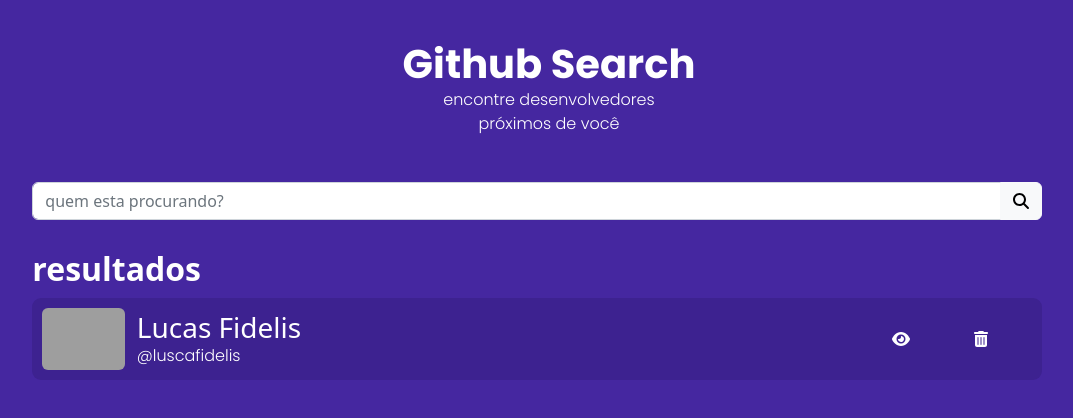
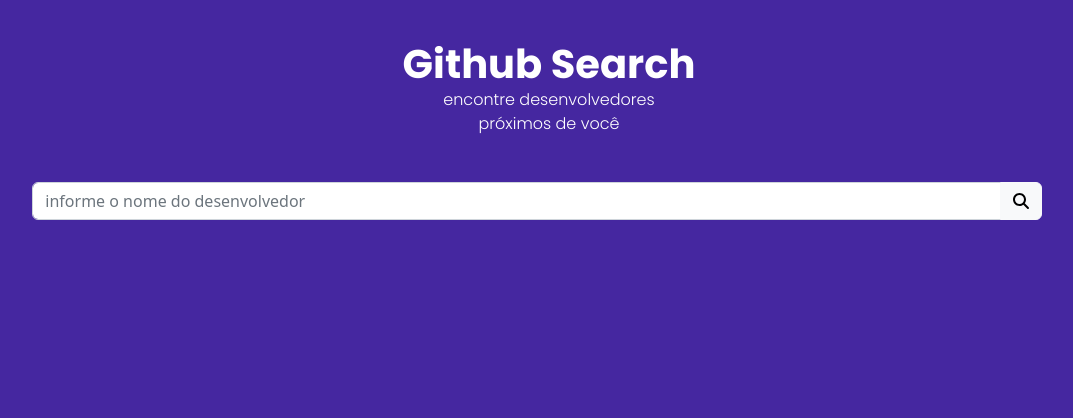
Before and after one commit to luscafidelis/github-search, an Angular app: page / in a window 1280 px wide. Shown: the top 418 px of the page, without its empty margins (91-1164 px from the left). Built offline with nearby package versions, Linux system fonts and the light colour scheme; grey boxes are pictures that could not be loaded.

Commit message:
searching for users and preview fix

```diff
--- a/src/app/app.component.html
+++ b/src/app/app.component.html
@@ -5,11 +5,12 @@
     </div>
     <div class="row justify-content-center">
       <div class="col-md-10">
-        <app-searchbox></app-searchbox>
+        <app-searchbox (searchRequest)="searchUser($event)"></app-searchbox>
       </div>
     </div>
-    <div class="row justify-content-center" *ngIf="userList.length>0">
-      <div class="col-md-10">
+    <div class="row justify-content-center" *ngIf="search">
+      <h2 class="text-center" *ngIf="userList.length==0">sua busca não obteve resultados</h2>
+      <div class="col-md-10" *ngIf="userList.length>0">
         <h2>resultados</h2>
         <app-profile *ngFor="let user of userList" [user]="user" (deleteRequest)="deleteUser(user)"></app-profile>
       </div>
--- a/src/app/app.component.ts
+++ b/src/app/app.component.ts
@@ -1,4 +1,5 @@
 import { Component } from '@angular/core';
+import { SearchService } from './services/search/search.service';
 
 @Component({
   selector: 'app-root',
@@ -6,19 +7,28 @@
   styleUrls: ['./app.component.css']
 })
 export class AppComponent {
+
+  constructor(private service: SearchService){ }
+
   title = 'github-search';
 
-  userList = [
-    {
-      'name': 'Lucas Fidelis',
-      'email': 'fidelis.lucas@gmail.com',
-      'login': 'luscafidelis',
-      'photo': 'https://avatars.githubusercontent.com/u/52222260?v=4'
-    }
-  ];
+  //Verifica se já ocorreu a busca
+  search = false;
+
+  searchUser(query: string){
+    //Atualizando o estado da busca
+    this.search = true;
+
+    //realizando busca
+    this.service.searchUsers(query)
+      .subscribe((users:any) => this.userList = users.items);
+  }
+
+  //lista de usuários encontrados
+  userList: any = [];
 
   deleteUser(target: any){
-    this.userList = this.userList.filter(user => user !== target);
+    this.userList = this.userList.filter((user: any) => user !== target);
    }
 
 }
--- a/src/app/profile/profile.component.css
+++ b/src/app/profile/profile.component.css
@@ -6,6 +6,11 @@
 
 .profile-preview{
     padding: 10px 10px;
+}
+.profile-preview a{
+    color: #fff;
+    text-decoration: none;
+    font-weight: lighter;
 }
 
 .profile-preview h3, .profile-preview p{
--- a/src/app/profile/profile.component.html
+++ b/src/app/profile/profile.component.html
@@ -1,17 +1,17 @@
 <div class="container-fluid profile-wrapper">
     <div class="row align-items-center profile-preview">
         <div class="col-2 col-sm-1 gx-0">
-            <img class="img-fluid rounded" src="{{user.photo}}" alt="Foto de {{user.name}}">
+            <img class="img-fluid rounded" src="{{user.avatar_url}}" alt="Foto de {{user.name}}">
         </div>
         <div class=" col-7 col-sm-9">
             <div class="row align-items-center">
                 <div class="col-auto">
-                    <h3>{{user.name}}</h3>
+                    <h3>{{user.login}}</h3>
                 </div>
             </div>
             <div class="row align-items-center">
                 <div class="col">
-                    <p>@{{user.login}}</p>
+                    <a href="{{user.html_url}}" target="_blank"><small>{{user.html_url}}</small></a>
                 </div>
             </div>
         </div>
--- a/src/app/searchbox/searchbox.component.html
+++ b/src/app/searchbox/searchbox.component.html
@@ -1,8 +1,8 @@
 <form action="/search" class="search-form">
     <div class="input-group mb-2">
-        <input type="text" name="user" id="search-input" class="form-control" placeholder="quem esta procurando?">
+        <input type="text" name="user" id="search-input" class="form-control" #query placeholder="informe o nome do desenvolvedor">
         <div class="input-group-append">
-            <button type="submit" class="btn btn-light search-btn">
+            <button class="btn btn-light search-btn" (click)="search(query.value)">
                 <fa-icon [icon]="faSearch"></fa-icon>
             </button>
         </div>
--- a/src/app/searchbox/searchbox.component.ts
+++ b/src/app/searchbox/searchbox.component.ts
@@ -1,4 +1,4 @@
-import { Component } from '@angular/core';
+import { Component, EventEmitter, Input, Output } from '@angular/core';
 import { faSearch } from '@fortawesome/free-solid-svg-icons';
 
 @Component({
@@ -8,4 +8,9 @@
 })
 export class SearchboxComponent {
   faSearch = faSearch;
+  @Output() searchRequest = new EventEmitter<string>();
+
+  search(query:string){
+    this.searchRequest.emit(query)
+  }
 }
--- /dev/null
+++ b/src/app/services/search/search.service.ts
@@ -0,0 +1,12 @@
+import { Injectable } from '@angular/core';
+import { HttpClient } from '@angular/common/http';
+
+@Injectable()
+export class SearchService {
+  private readonly API = 'https://api.github.com';
+  constructor(private http: HttpClient) { }
+
+  searchUsers(query:string){
+    return this.http.get(this.API+'/search/users?q='+query)
+  }
+}
```
Also changed, not shown: src/app/app.module.ts (+7 -2 lines).
